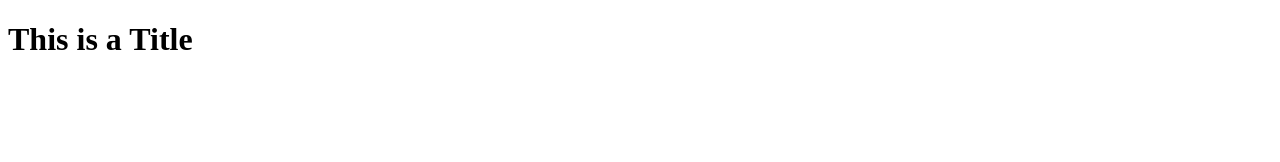
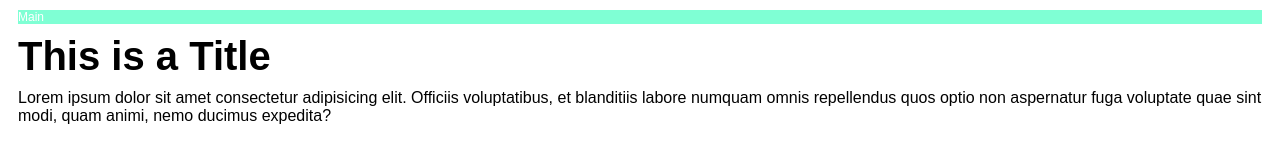
Before and after one commit to Mostly-mous/M323_Worksheet3, a website built with webpack: page src/index.html in a window 1280 px wide. Built offline with nearby package versions, Linux system fonts and the light colour scheme.

Commit message:
exercise 2
finished exercise 2

```diff
--- a/src/index.html
+++ b/src/index.html
@@ -3,9 +3,15 @@
 <head>
     <meta charset="UTF-8">
     <meta name="viewport" content="width=device-width, initial-scale=1.0">
+    <link rel="stylesheet" href=".\style\style.css">
     <title>Document</title>
 </head>
 <body>
+    <header>
+        <nav>Main</nav>
+    </header>
     <h1>This is a Title</h1>
+    <p>Lorem ipsum dolor sit amet consectetur adipisicing elit. Officiis voluptatibus, et blanditiis labore numquam omnis repellendus quos optio non aspernatur fuga voluptate quae sint modi, quam animi, nemo ducimus expedita?</p>
+    <a></a>
 </body>
 </html>
--- /dev/null
+++ b/src/style/style.css
@@ -0,0 +1,29 @@
+h1 {
+    font-size: 40px;
+    font-family: Arial, Helvetica, sans-serif;
+    color: black;
+    margin: 10px;
+}
+
+p {
+    font-size: 16px;
+    font-family: Arial, Helvetica, sans-serif;
+    color: black;
+    margin: 10px;
+}
+
+a {
+    font-size: 12px;
+    font-family: Arial, Helvetica, sans-serif;
+    color: blue;
+    margin: 10px;
+}
+
+nav {
+      font-size: 12px;
+    font-family: Arial, Helvetica, sans-serif;
+    color: white;
+    margin: 10px;
+    background-color: aquamarine;
+
+}
```
